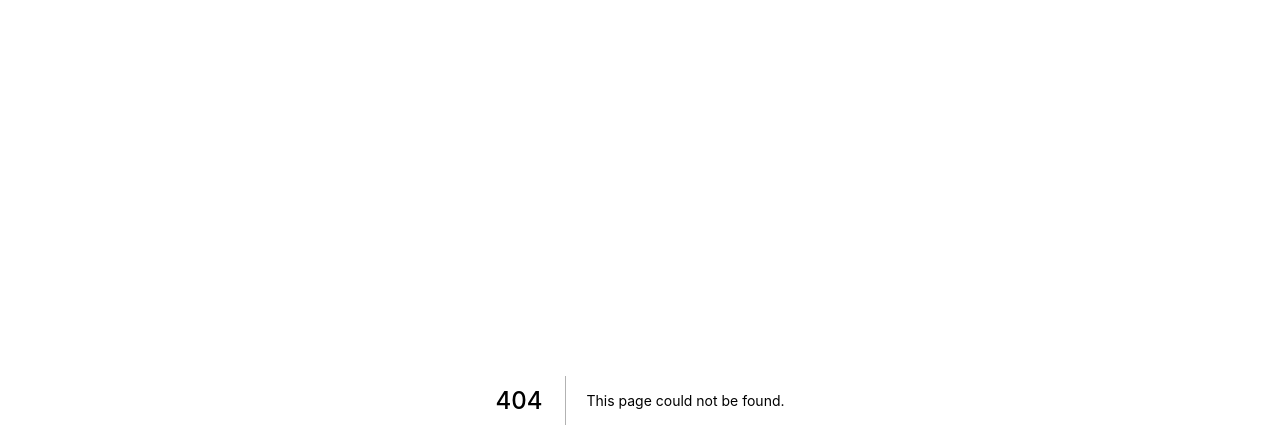
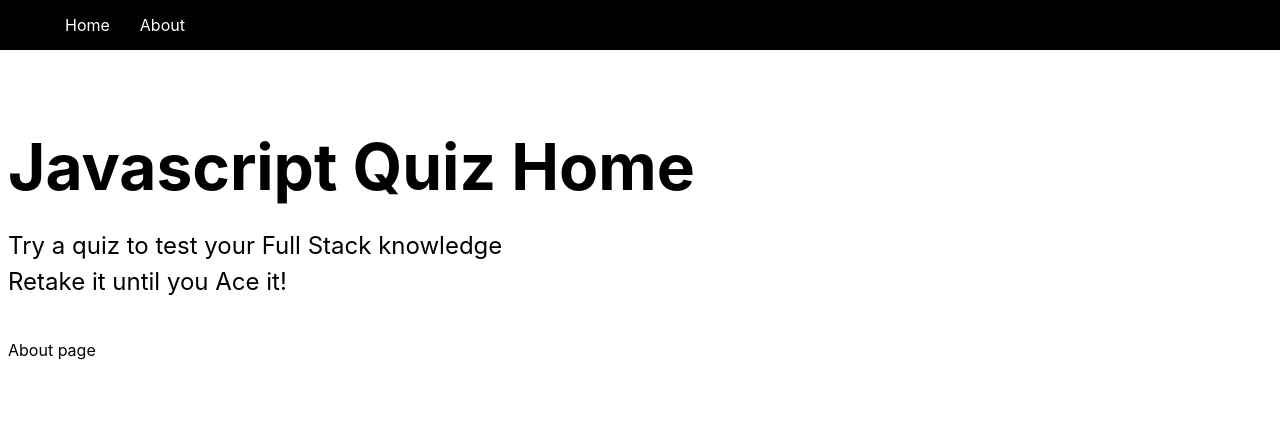
Before and after one commit to hcs847/quiz-nextjs, a Next.js app: page /about in a window 1280 px wide. Before the commit this address had no page. Shown: the top 448 px of the page. Built offline with nearby package versions, Linux system fonts and the light colour scheme.

Commit message:
initial components setup

```diff
--- /dev/null
+++ b/components/Header.js
@@ -0,0 +1,13 @@
+import headerStyles from '../styles/Header.module.css';
+
+const Header = () => {
+    return (
+        <div>
+            <h1 className={headerStyles.title}>Javascript Quiz Home</h1>
+            <p className={headerStyles.description}>Try a quiz to test your Full Stack knowledge
+                <br />Retake it until you Ace it!</p>
+        </div>
+    )
+}
+
+export default Header
--- /dev/null
+++ b/components/Layout.js
@@ -0,0 +1,19 @@
+import styles from '../styles/Layout.module.css';
+import Nav from './Nav';
+import Header from './Header';
+
+const Layout = ({ children }) => {
+    return (
+        <>
+            <Nav />
+            <div className={styles.container}>
+                <main className={styles.main}>
+                    <Header />
+                    {children}
+                </main>
+            </div>
+        </>
+    )
+}
+
+export default Layout
--- /dev/null
+++ b/components/Nav.js
@@ -0,0 +1,20 @@
+import Link from 'next/link';
+import navStyles from '../styles/Nav.module.css';
+
+const Nav = () => {
+    return (
+        <nav className={navStyles.nav}>
+            <ul>
+                <li>
+                    <Link href='/'>Home</Link>
+                </li>
+                <li>
+                    <Link href='/about'>About</Link>
+                </li>
+            </ul>
+
+        </nav>
+    )
+}
+
+export default Nav
--- a/pages/_app.js
+++ b/pages/_app.js
@@ -1,7 +1,12 @@
-import '../styles/globals.css'
+import '../styles/globals.css';
+import Layout from '../components/Layout';
 
 function MyApp({ Component, pageProps }) {
-  return <Component {...pageProps} />
+  return (
+    <Layout>
+      <Component {...pageProps} />
+    </Layout>
+  )
 }
 
 export default MyApp
--- /dev/null
+++ b/pages/about.js
@@ -0,0 +1,9 @@
+const about = () => {
+    return (
+        <div>
+            <p>About page</p>
+        </div>
+    )
+}
+
+export default about
--- /dev/null
+++ b/styles/Header.module.css
@@ -0,0 +1,27 @@
+.title a,
+.title span {
+  color: #0070f3;
+  text-decoration: none;
+}
+
+.title a:hover,
+.title a:focus,
+.title a:active {
+  text-decoration: underline;
+}
+
+.title {
+  margin: 0;
+  line-height: 1.15;
+  font-size: 4rem;
+}
+
+.title,
+.description {
+  text-align: left;
+}
+
+.description {
+  line-height: 1.5;
+  font-size: 1.5rem;
+}
--- a/styles/Home.module.css
+++ b/styles/Layout.module.css
@@ -3,8 +3,8 @@
   padding: 0 0.5rem;
   display: flex;
   flex-direction: column;
-  justify-content: center;
-  align-items: center;
+  justify-content: flex-start;
+  align-items: flex-start;
   height: 100vh;
 }
 
@@ -13,8 +13,8 @@
   flex: 1;
   display: flex;
   flex-direction: column;
-  justify-content: center;
-  align-items: center;
+  justify-content: flex-start;
+  align-items: flex-start;
 }
 
 .footer {
--- /dev/null
+++ b/styles/Nav.module.css
@@ -0,0 +1,20 @@
+.nav {
+    height: 50px;
+    padding: 10px;
+    background: #000;
+    color: #fff;
+    display: flex;
+    align-items: center;
+    justify-content: flex-start;
+  }
+
+  .nav ul {
+    display: flex;
+    justify-content: center;
+    align-items: center;
+    list-style: none;
+  }
+
+  .nav ul li a {
+    margin: 5px 15px;
+  }
```
Also changed, not shown: pages/index.js (+2 -61 lines).
